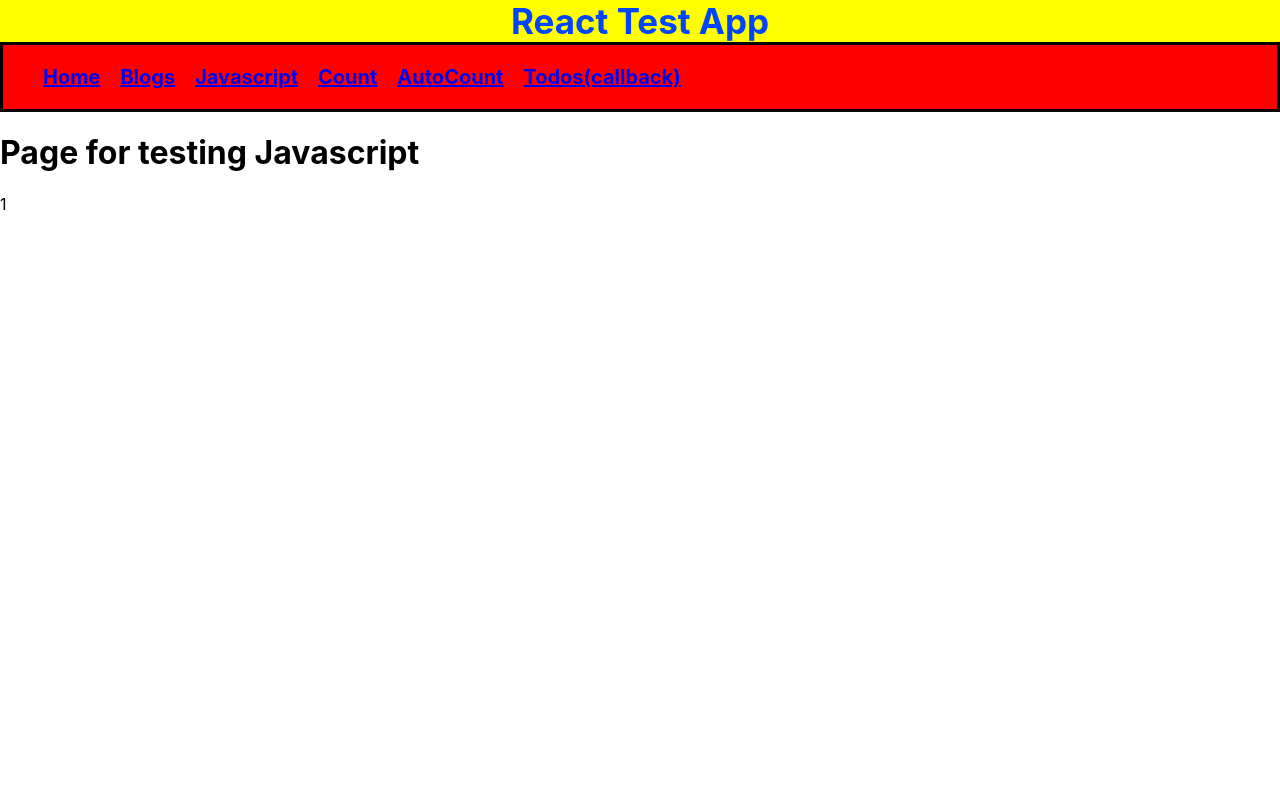
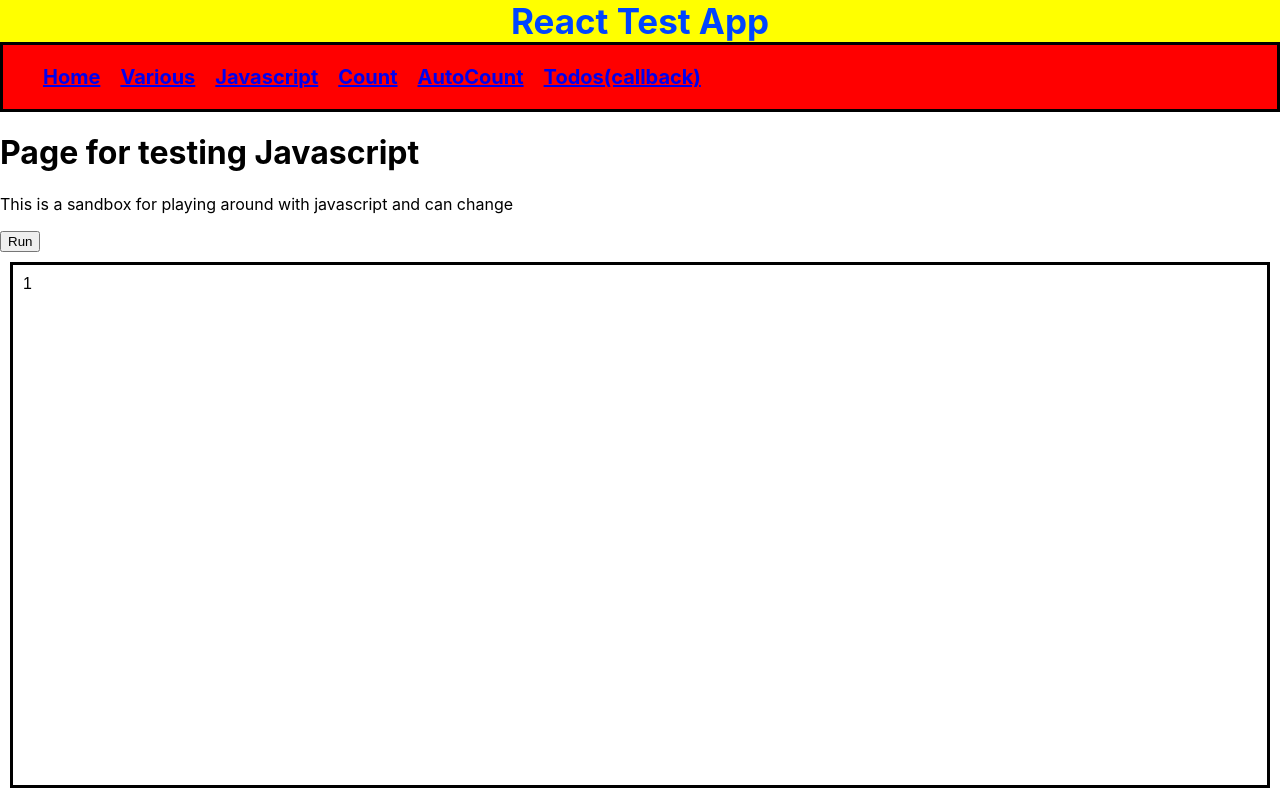
Before and after one commit to phbarna/react-test-app, a React (Create React App) app: page /javascript in a window 1280 px wide. Built offline with nearby package versions, Linux system fonts and the light colour scheme.

Commit message:
wip - always in progress

```diff
--- a/public/index.html
+++ b/public/index.html
@@ -7,9 +7,8 @@
     <meta name="theme-color" content="#000000" />
     <meta
       name="description"
-      content="Web site created using create-react-app"
+      content="React test app - for learning javascript, css and react site created using create-react-app"
     />
-    <link rel="apple-touch-icon" href="%PUBLIC_URL%/logo192.png" />
     <!--
       manifest.json provides metadata used when your web app is installed on a
       user's mobile device or desktop. See https://developers.google.com/web/fundamentals/web-app-manifest/
@@ -24,7 +23,7 @@
       work correctly both with client-side routing and a non-root public URL.
       Learn how to configure a non-root public URL by running `npm run build`.
     -->
-    <title>React App</title>
+    <title>React Test App</title>
   </head>
   <body>
     <noscript>You need to enable JavaScript to run this app.</noscript>
--- a/src/App.js
+++ b/src/App.js
@@ -2,7 +2,7 @@
 import { BrowserRouter, Routes, Route } from "react-router-dom";
 import Layout from "./pages/Layout";
 import Home from "./pages/Home";
-import Blogs from "./pages/Blogs";
+import Various from "./pages/Various";
 import Contact from "./pages/Javascript";
 import Count from "./pages/Count";
 import NoPage from "./pages/NoPage";
@@ -16,7 +16,7 @@
       <Routes>
         <Route path="/" element={<Layout />}>
           <Route index element={<Home />} />
-          <Route path="blogs" element={<Blogs />} />
+          <Route path="various" element={<Various />} />
           <Route path="javascript" element={<Javasript />} />
           <Route path="count" element={<Count />} />
           <Route path="*" element={<NoPage />} />
--- a/src/pages/Blogs/index.jsx
+++ /dev/null
@@ -1,7 +0,0 @@
-export default function Blogs() {
-    return (
-        <>
-           <h1>Blogs</h1>
-        </>
-    );
-}
--- a/src/pages/Javascript/index.jsx
+++ b/src/pages/Javascript/index.jsx
@@ -1,14 +1,51 @@
+import { useEffect } from "react";
+
 export default function Javasript() {
 
+    useEffect(() => {
+        run();
+    })
 
-    let i = 0;
+    function run() {
+        let i = 1;
+        function theFunction(name, profession) {
+            console.log("My name is " + name + " and I am a " + profession +".");
+        }
+        // theFunction("John", "fireman");
+        // theFunction.apply(undefined, ["Susan", "school teacher"]);
+        // theFunction.call("Claude", "mathematician");
+        // theFunction(...["Matthew", "doctor"]); // used with the spread operator
+        // console.log("");
+        const foo = '' ?? 'default string';
+        console.log(foo);
+        // expected output: "default string"
+
+        const baz = undefined ?? 42;
+        console.log(baz);
+        // expected output: 0
+
+
+    }
+
+    const mystyle = {
+        padding: "10px",
+        margin: "10px",
+        height: "500px",
+        borderWidth: "3px",
+        borderStyle: "solid",
+        borderColor: "black",
+        padding: "10px",
+        fontFamily: "Arial"
+      };
+
 
     return (
         <>
 
             <h1>Page for testing Javascript</h1>
-
-            {i+1}
+            <p>This is a sandbox for playing around with javascript and can change</p>
+            <button onClick={run}>Run</button>
+          <div style={mystyle} >{1}</div>
 
         </>
     )
--- a/src/pages/Layout/header.jsx
+++ b/src/pages/Layout/header.jsx
@@ -4,7 +4,7 @@
 export default function Header() {
 
     useEffect(() => {
-        console.log("header")
+        console.log("useEffect - header render")
 
     });
     return (
--- a/src/pages/Layout/index.jsx
+++ b/src/pages/Layout/index.jsx
@@ -19,7 +19,7 @@
                             <Link to="/">Home</Link>
                         </li>
                         <li>
-                            <Link to="/blogs">Blogs</Link>
+                            <Link to="/various">Various</Link>
                         </li>
                         <li>
                             <Link to="/javascript">Javascript</Link>
--- /dev/null
+++ b/src/pages/Various/index.jsx
@@ -0,0 +1,37 @@
+import PropTypes from 'prop-types';
+
+export default function Various() {
+
+
+    function Car(props) {
+        return <p>I am a { props.brand }</p>;
+      }
+
+      function Garage() {
+        const cars = [
+          {id: 1, brand: 'Ford'},
+          {id: 2, brand: 'BMW'},
+          {id: 3, brand: 'Audi'}
+        ];
+        return (
+          <>
+            <h1>Who lives in my garage?</h1>
+
+              {cars.map((car) => <Car key={car.id} brand={car.brand} />)}
+
+          </>
+        );
+      }
+
+    return (
+        <>
+           <h1>Various</h1>
+           <p>various React/css bits and bobs - page is changeable</p>
+           <hr></hr>
+           <>
+           <p>test</p>
+           <Garage/>
+           </>
+        </>
+    );
+}
```
